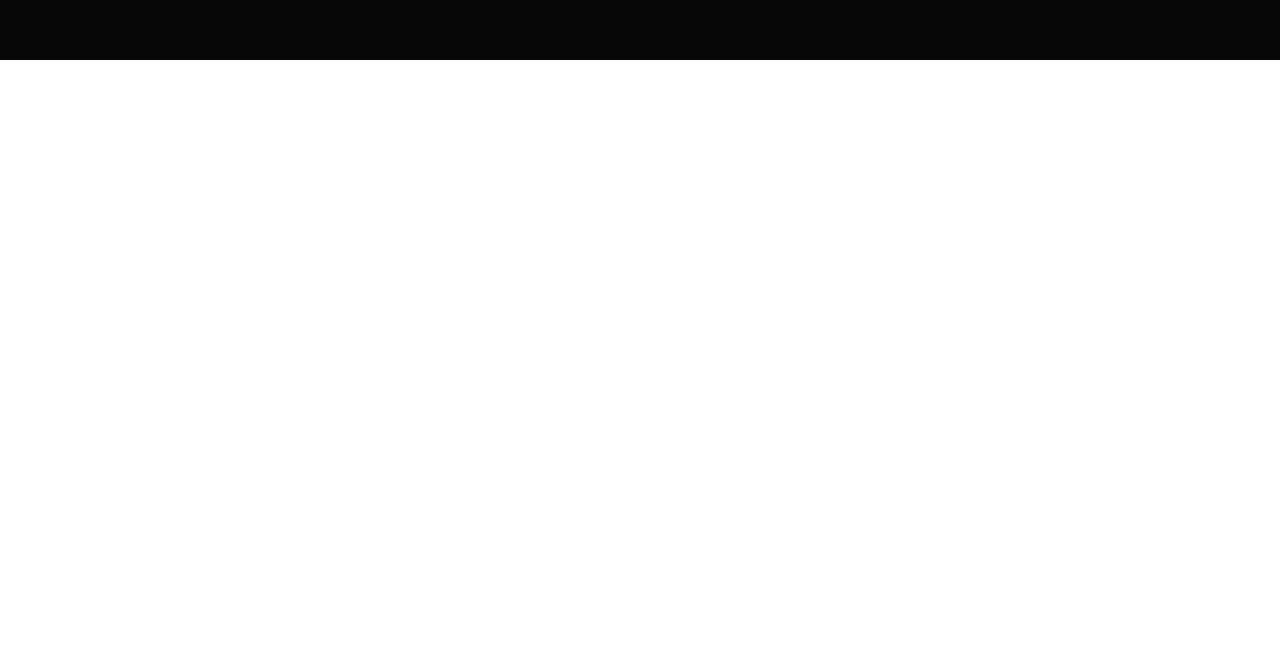
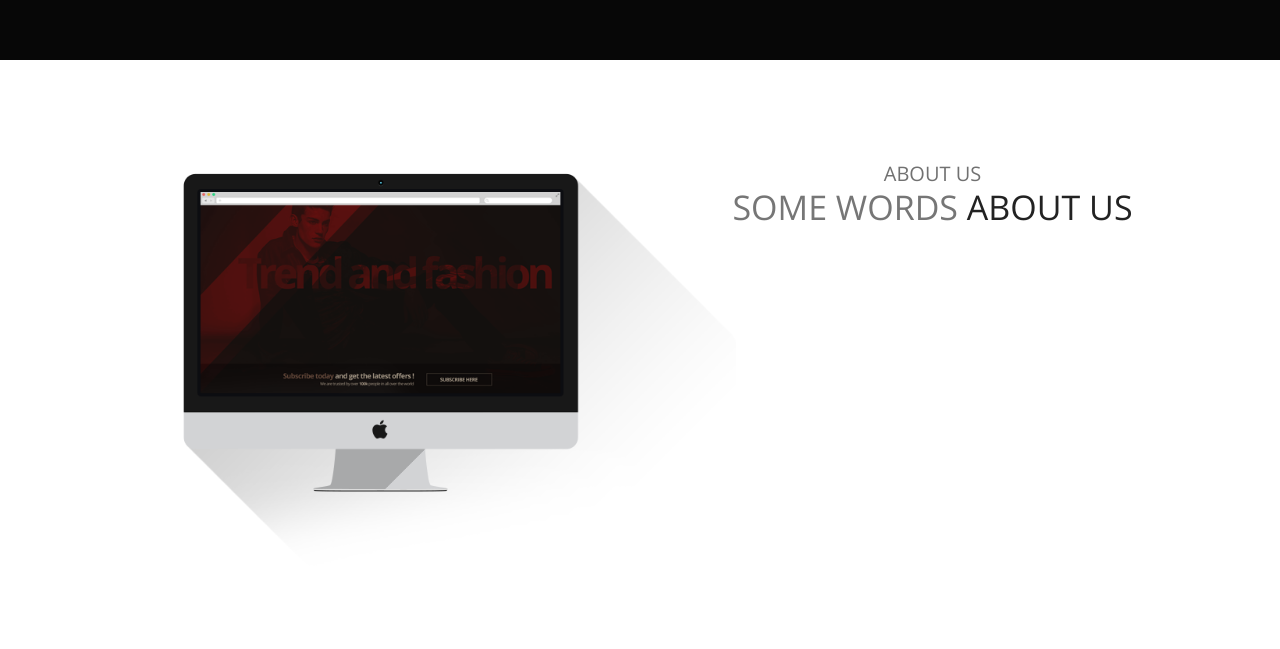
Before and after one commit to tymofii-yuzefovych/SPIRIT8, a website: page index.html in a window 1280 px wide. Shown: the part 654-1303 px from the top of the page. Before the commit the page ends 800 px from the top, so only its background shows below. Drawn offline with nearby package versions, Linux system fonts and the light colour scheme.

Commit message:
about img and right side

```diff
--- a/index.html
+++ b/index.html
@@ -11,6 +11,8 @@
 </head>
 
 <body>
+
+    <!--header-->
 
     <header>
         <div class="dark-theme">
@@ -43,7 +45,7 @@
                         </div>
                     </div>
                     <div class="row">
-                        <div class="dropdown col-xs-12 col-sm-12 invisible">
+                        <div class="dropdown col-xs-12 col-sm-12">
                             <ul class="nav nav-pills">
                                 <li>
                                     <a href="#">home</a>
@@ -70,6 +72,23 @@
 
     </header>
 
+    <!--about-->
+
+    <section id="about">
+        <div class="container">
+            <div class="row">
+                <div class="col-xs-12 col-sm-12 col-md-6 col-lg-6 left-side">
+                    <img src="img/left-side.png" alt="" class="visible-md visible-lg img-responsive">
+                </div>
+                <div class="col-xs-12 col-sm-12 col-md-6 col-lg-6 right-side">
+                    <span>about us</span>
+                    <h2>Some words <span> about us</span></h2>
+                </div>
+            </div>
+        </div>
+    </section>
+
+
 
 
 
--- a/sass/style.scss
+++ b/sass/style.scss
@@ -3,6 +3,7 @@
     margin: 0;
     padding: 0;
     box-sizing: border-box;
+    max-width: 100vw;
 }
 
 body {
@@ -188,7 +189,7 @@ a:hover {
 
 @media screen and (max-width:790px) {
     .logo {
-        padding-left: 50px;
+        padding-left: 40px;
     }
     .welcome {
         margin-top: 50px;
@@ -197,3 +198,34 @@ a:hover {
         padding-bottom: 75px;
     }
 }
+
+// about
+#about {
+    display: flex;
+    color: #717171;
+    .left-side {
+        margin: 0 auto;
+        img {
+            margin-top: 20%;
+            margin-left: 20%;
+        }
+    }
+    .right-side {
+        margin-top: 100px;
+        text-align: center;
+        span {
+            text-transform: uppercase;
+            font-size: 2rem;
+        }
+        h2 {
+            margin: 0;
+            font-size: 3.4rem;
+            color: #767676;
+            text-transform: uppercase;
+            span {
+                font-size: 3.4rem;
+                color: #222;
+            }
+        }
+    }
+}
```
Also changed, not shown: css/style.css, img/left-side.png (added).
